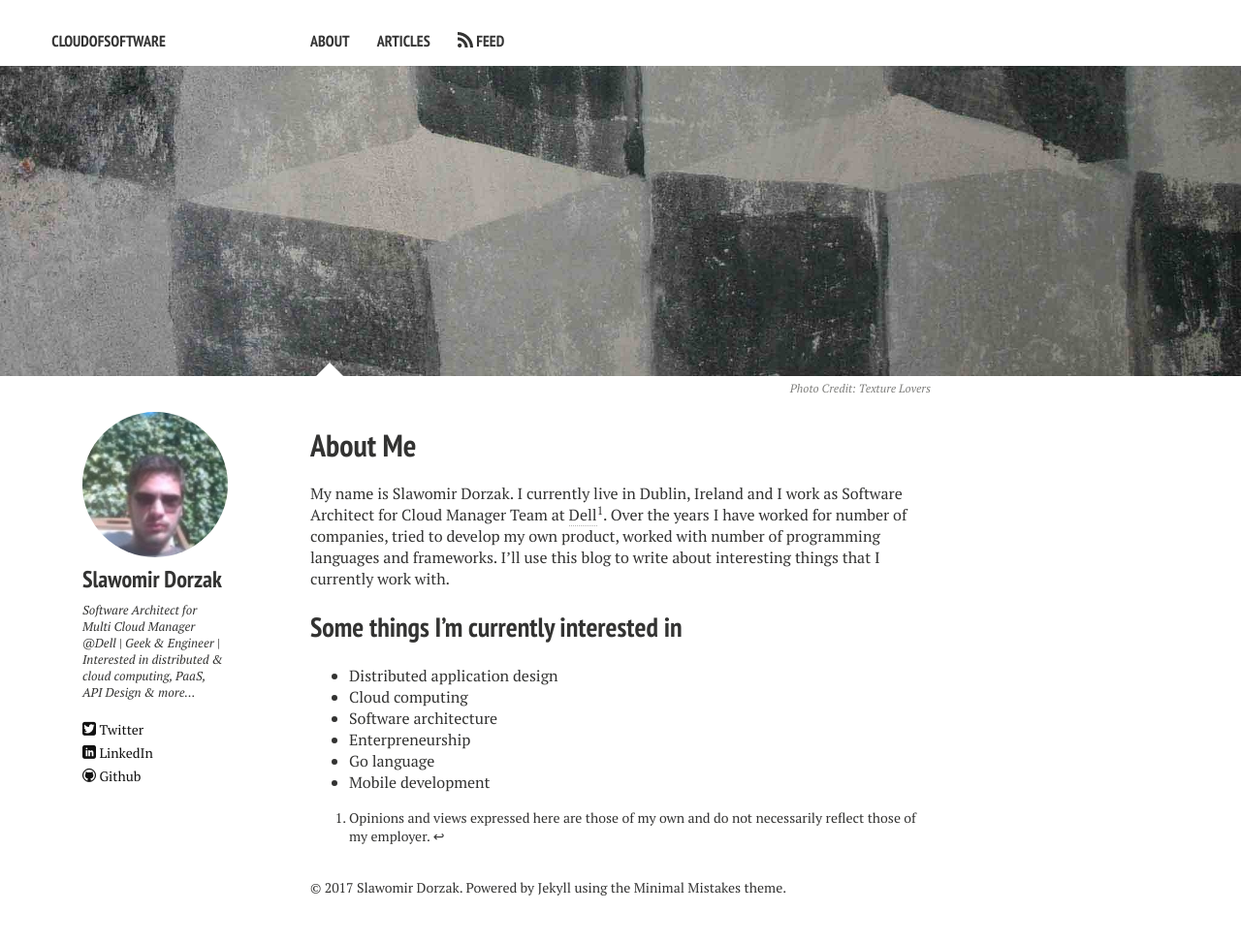
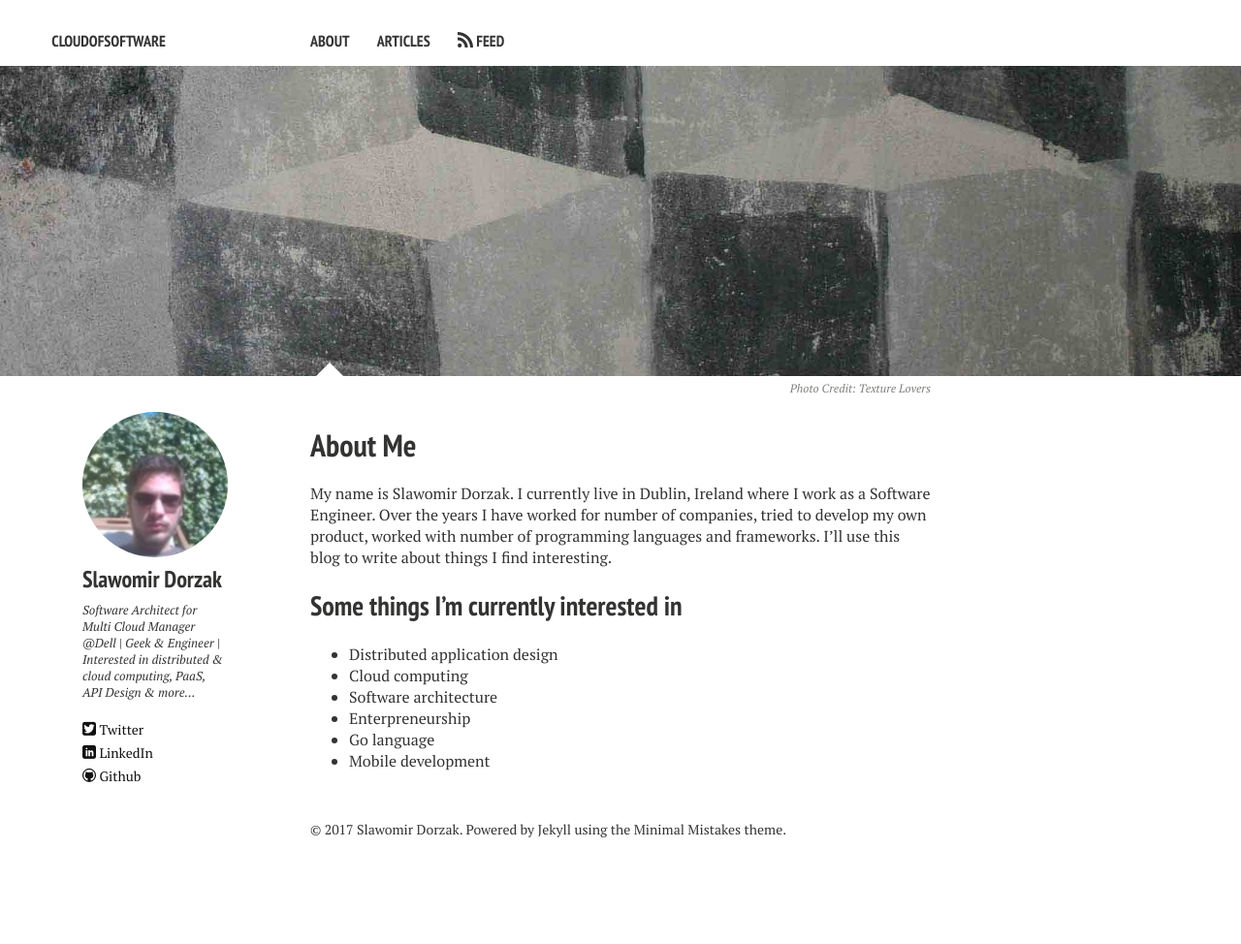
Before and after one commit to SlavD/slavd.github.io, a Jekyll site: the page built from about.md, in a window 1280 px wide. Shown: the whole page at 97% size. Built offline with Jekyll 4.4.1, drawn with Linux system fonts in a browser that asks for light colours; nearby versions of some CDN libraries; after the commit the page ends 914 px from its top, so only the background shows below that.

Commit message:
Update about.md

```diff
--- a/about.md
+++ b/about.md
@@ -11,7 +11,7 @@ image:
   creditlink: http://texturelovers.com
 ---
 
-My name is Slawomir Dorzak. I currently live in Dublin, Ireland and I work as Software Architect for Cloud Manager Team at [Dell](http://dell.com)[^1]. Over the years I have worked for number of companies, tried to develop my own product, worked with number of programming languages and frameworks. I'll use this blog to write about interesting things that I currently work with.
+My name is Slawomir Dorzak. I currently live in Dublin, Ireland where I work as a Software Engineer. Over the years I have worked for number of companies, tried to develop my own product, worked with number of programming languages and frameworks. I'll use this blog to write about things I find interesting.
 
 ## Some things I'm currently interested in
 
```
